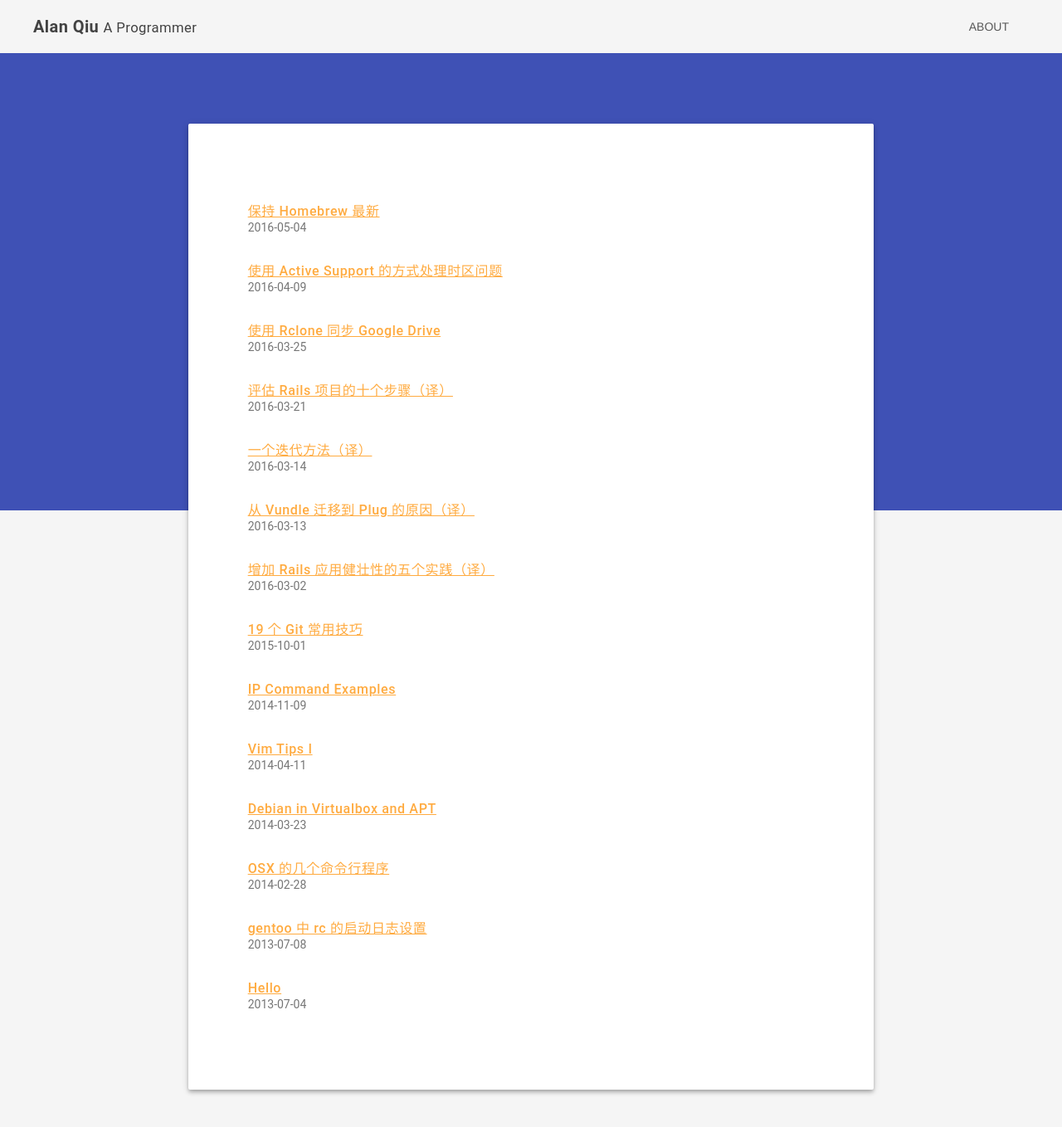
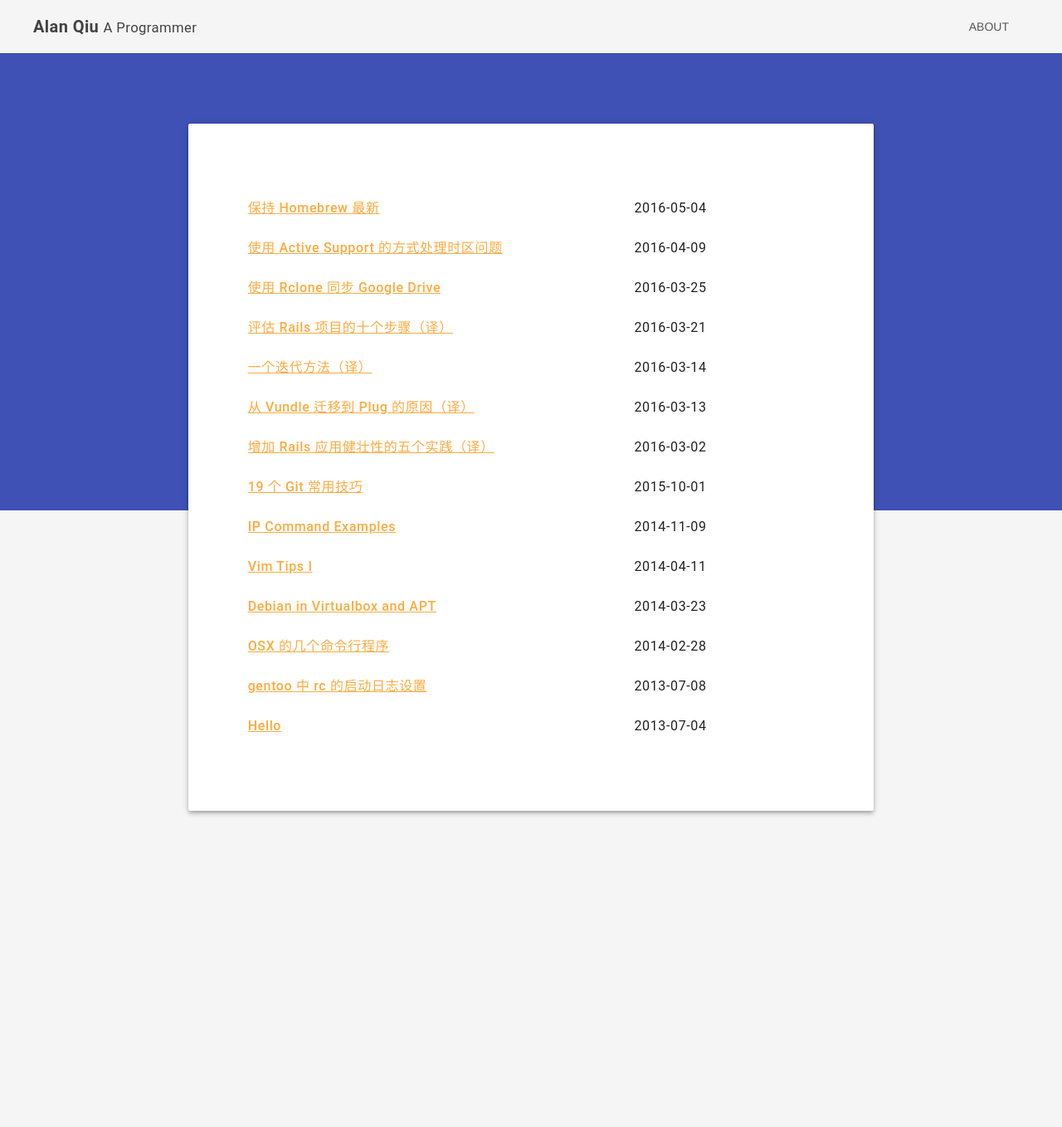
Before and after one commit to alan-qiu/alan-qui.github.io, a Jekyll site: the page built from index.html, in a window 1280 px wide. Shown: the top 1358 px of the page at 83% size. Built offline with Jekyll 4.4.1, drawn with Linux system fonts in a browser that asks for light colours; nearby versions of some CDN libraries.

Commit message:
post index
using md-grid

```diff
--- a/index.html
+++ b/index.html
@@ -5,14 +5,19 @@ title: Archive
 
 
 <div class="mdl-cell mdl-cell--2-col mdl-cell--hide-tablet mdl-cell--hide-phone"></div>
-<div class="demo-content mdl-color--white mdl-shadow--4dp content mdl-color-text--grey-800 mdl-cell mdl-cell--8-col">
+
+<div class="demo-content posts-archive mdl-color--white mdl-shadow--4dp content mdl-color-text--grey-800 mdl-cell mdl-cell--8-col">
   <ul class="mdl-list">
     {% for post in site.posts %}
-    <li class="mdl-list__item mdl-list__item--two-line">
-      <span class="mdl-list__item-primary-content">
-        <a href="{{ post.url }}">{{ post.title }}</a>
-        <span class="mdl-list__item-sub-title">{{ post.date | date: '%Y-%m-%d' }}</span>
-      </span>
+    <li class="mdl-list__item">
+      <div class="mdl-grid mdl-list__item-primary-content">
+        <div class="mdl-cell mdl-cell--8-col mdl-cell--12-col-phone">
+          <a href="{{ post.url }}">{{ post.title }}</a>
+        </div>
+        <div class="mdl-cell mdl-cell--4-col mdl-cell--12-col-phone">
+          <span class="mdl-list__item-sub-title">{{ post.date | date: '%Y-%m-%d' }}</span>
+        </div>
+      </div>
     </li>
     {% endfor %}
   </ul>
--- a/public/css/main.css
+++ b/public/css/main.css
@@ -48,10 +48,6 @@
    padding: 40px 28px;
  }
 
- .demo-footer {
-   padding-left: 40px;
+ .posts-archive .mdl-list__item {
+   padding: 0;
  }
-
- .demo-footer .mdl-mini-footer--link-list a {
-   font-size: 13px;
- }
```
